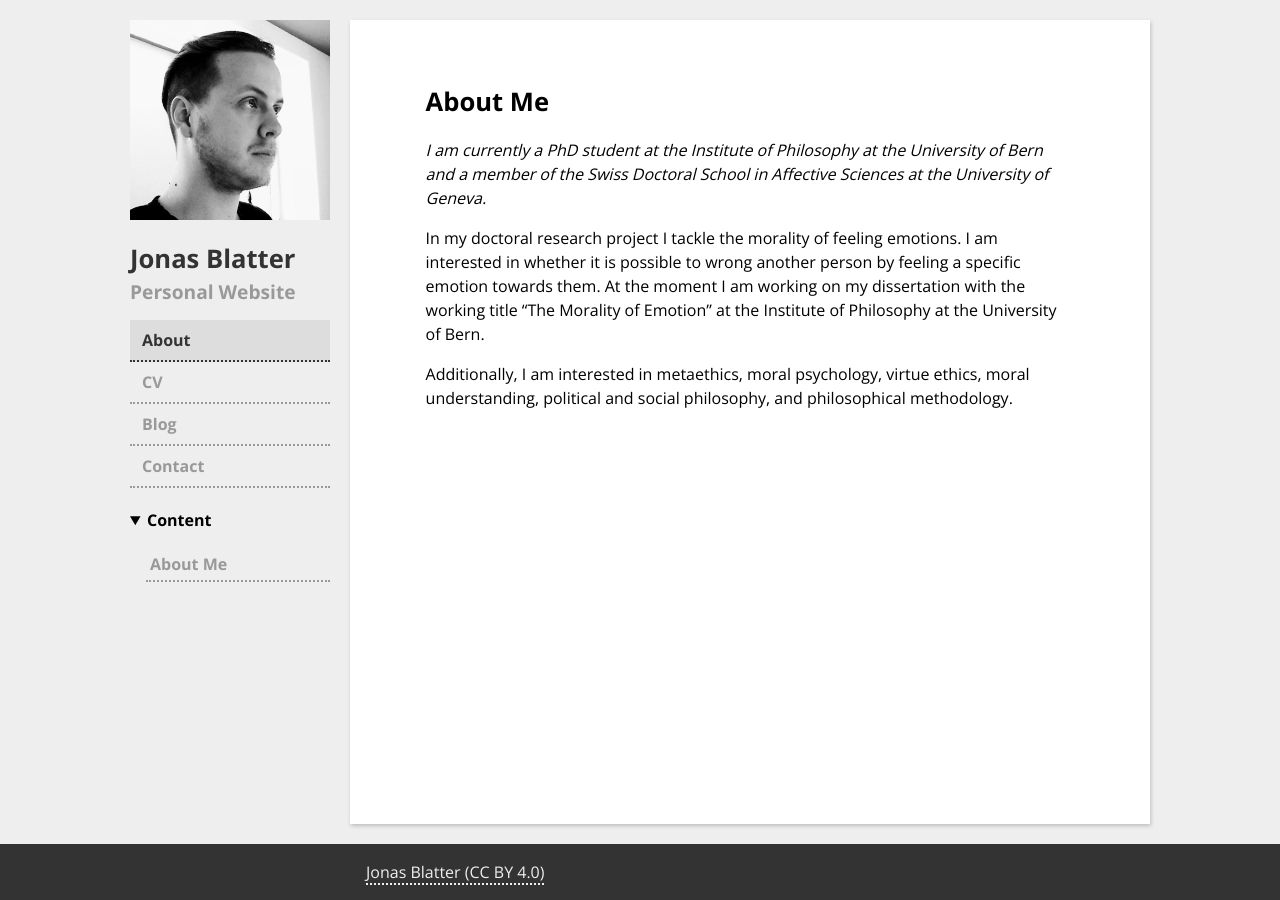
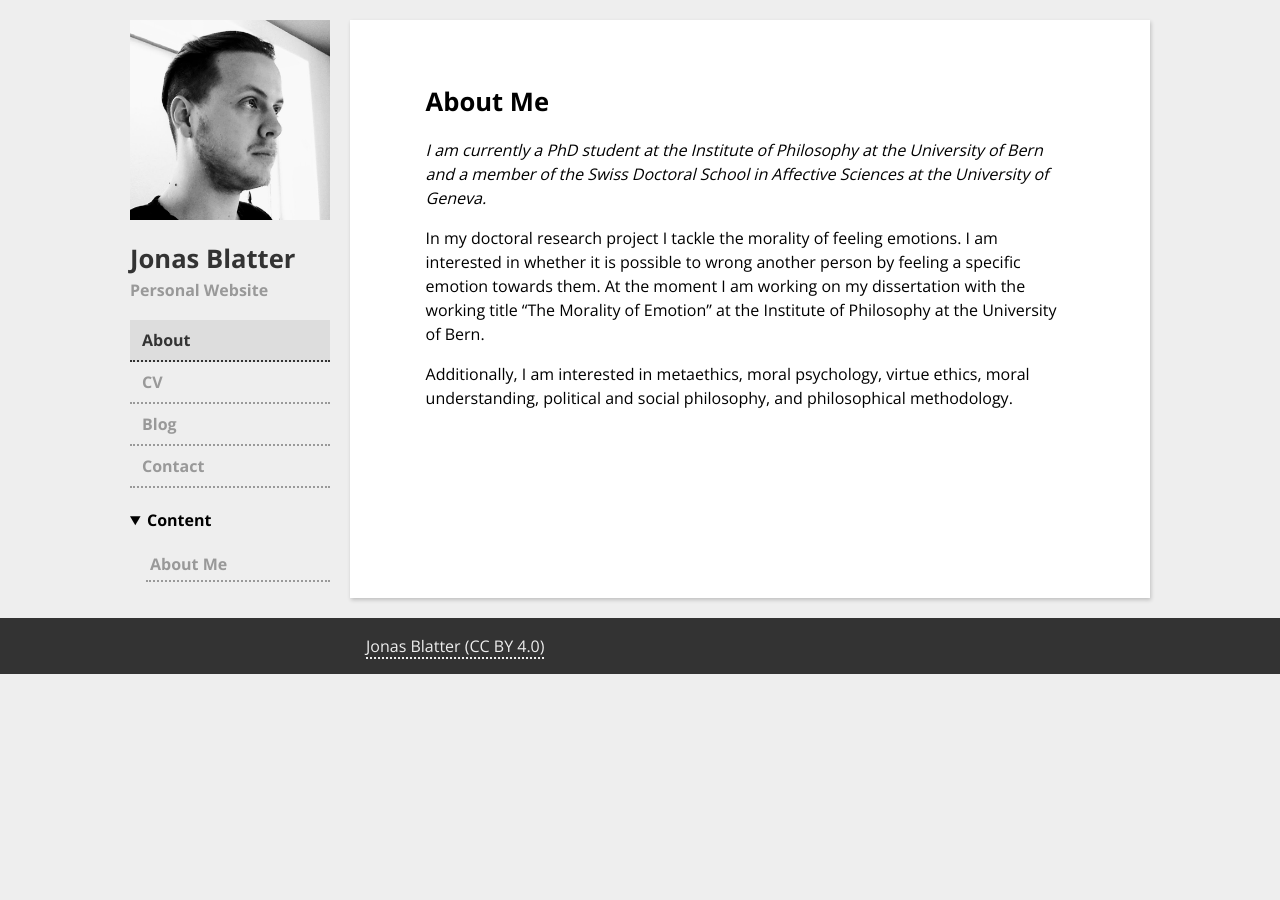
Before and after one commit to jonasblatter/jonasblatter.github.io, a Jekyll site: the page built from about.md, in a window 1280 px wide. Built offline with Jekyll 4.4.1, drawn with Linux system fonts in a browser that asks for light colours; our own code applies the rules of GitHub Pages for plain Markdown files; a style sheet for code colours, icons or effects is not loaded.

Commit message:
simplified css

```diff
--- a/_sass/main.scss
+++ b/_sass/main.scss
@@ -2,11 +2,6 @@
   font-family: 'Open Sans', sans-serif;
   font-size: 12pt;
   line-height: 1.5;
-}
-
-body, html {
-  height: 100%;
-  margin: 0;
 }
 
 body {
@@ -44,7 +39,6 @@
 }
 p.description {
   color: #999999;
-  font-size: 1.2em;
   font-weight: bold;
   margin: 0;
 }
@@ -96,11 +90,11 @@
   color: #999999;
   text-decoration: none;
   border-bottom: 2px dotted #999999;
-}
-a.active, a:hover {
-  color: #333333;
-  background-color: #dddddd;
-  border-bottom: 2px dotted #333333;
+  &.active, &:hover {
+    color: #333333;
+    background-color: #dddddd;
+    border-bottom: 2px dotted #333333;
+  }
 }
 
 footer {
```
